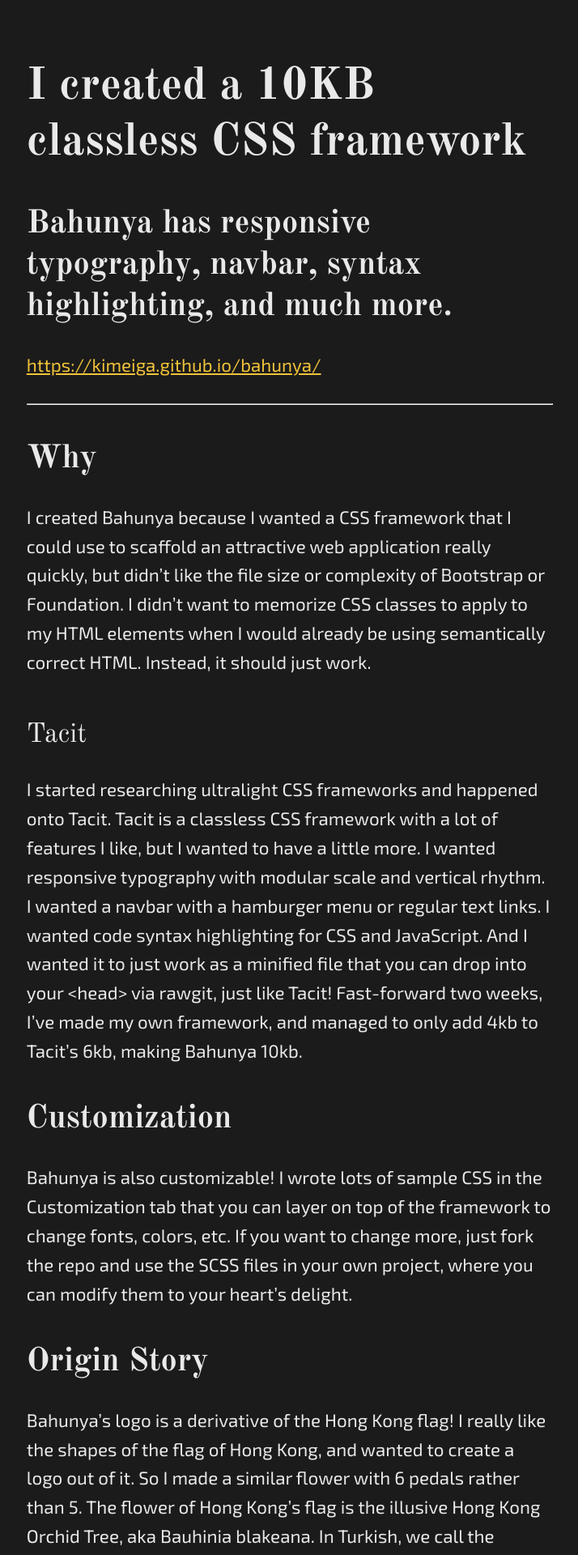
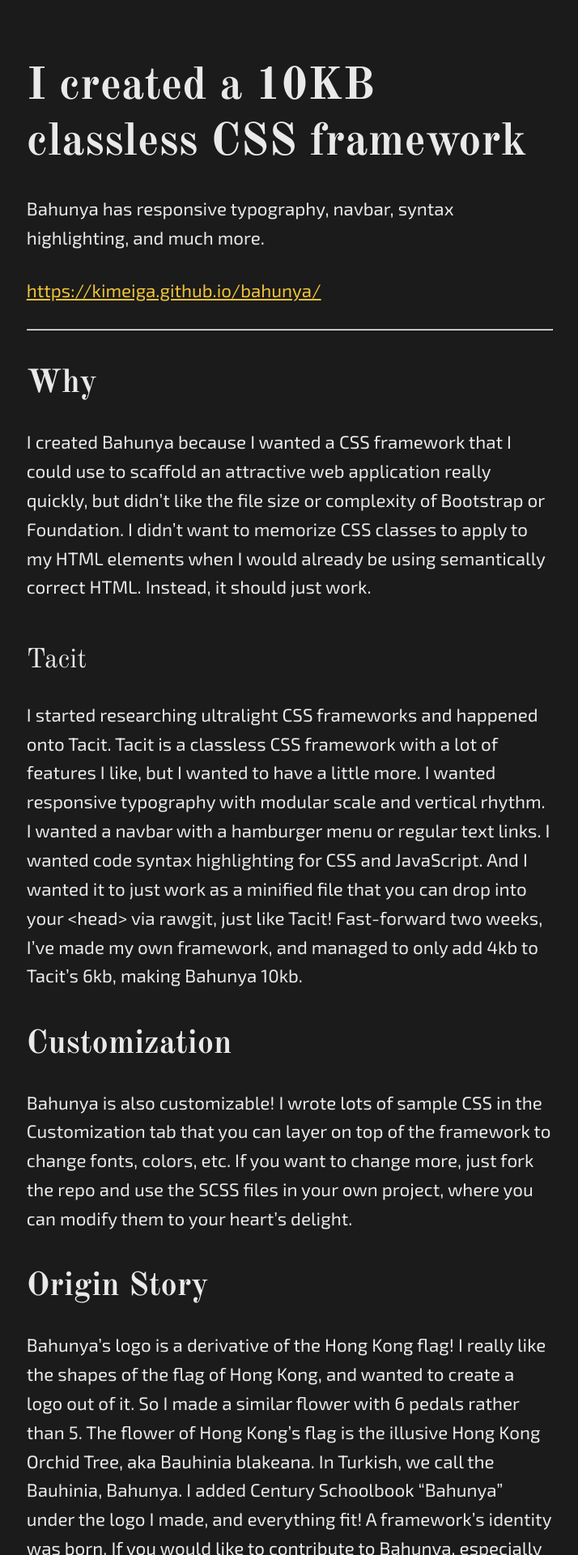
Before and after one commit to Kimeiga/life-of-kimeiga, a Jekyll site: the page built from _posts/2018-09-15-bahunya.md, in a window 1280 px wide. Shown: the part 957-2877 px from the top of the page at 81% size, without its empty margins (282-996 px from the left). Built offline with Jekyll 4.4.1, drawn with Linux system fonts in a browser that asks for light colours; nearby versions of some CDN libraries; comment, search, counter and statistics services are not loaded.

```diff
--- a/_posts/2018-09-15-bahunya.md
+++ b/_posts/2018-09-15-bahunya.md
@@ -6,7 +6,7 @@ image: bahunya.jpg
 ---
 
 # I created a 10KB classless CSS framework
-## Bahunya has responsive typography, navbar, syntax highlighting, and much more.
+Bahunya has responsive typography, navbar, syntax highlighting, and much more.
 
 [https://kimeiga.github.io/bahunya/]()
 
```
